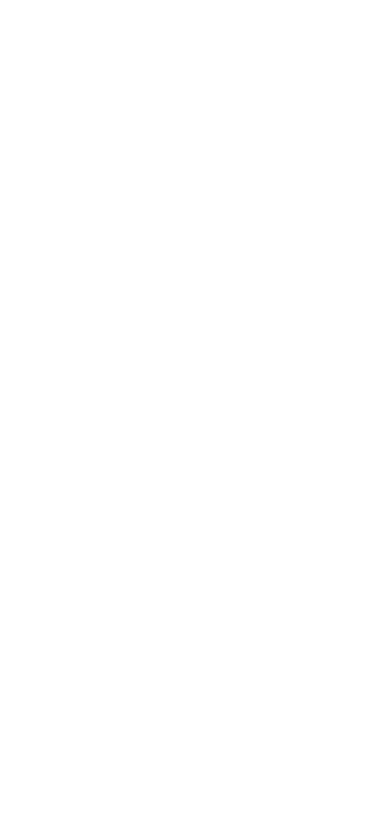
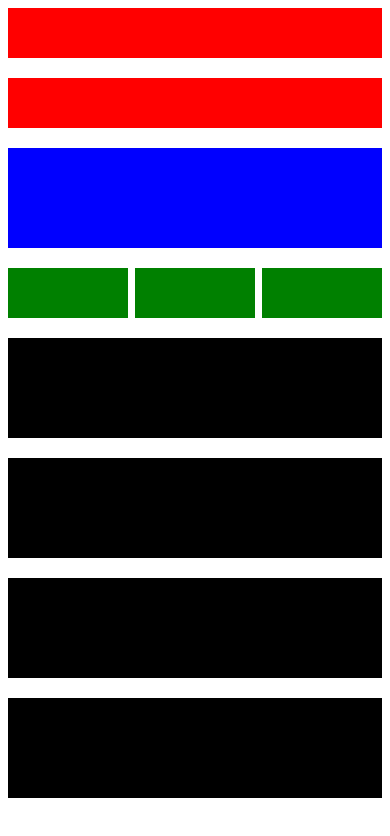
Before and after one commit to wangyangping888/myobject, a plain HTML site: page iphone.html in a window 390 px wide. Drawn offline with Linux system fonts and the light colour scheme.

Commit message:
响应式页面修改

```diff
--- a/iphone.html
+++ b/iphone.html
@@ -3,7 +3,134 @@
 	<head>
 		<meta charset="UTF-8">
 		<title></title>
+		<style type="text/css">
+			.contain{
+				margin: 0 auto;
+				width: 1000px;
+			}
+			.clear:after {
+				display: block;
+				content: "";
+				clear: both;
+			}
+
+		    .left{
+				float: left;
+			}
+			.right{
+				float: right;
+			}
+		    .header .item{
+				background-color: red;
+				width:49% ;
+				height: 50px;
+			}
+			.header{
+				margin-bottom: 20px;
+			}
+			.center{
+				background-color: blue;
+				width: 100%;
+				height: 200px;
+				margin-bottom: 20px;
+			}
+			.center_bottom{
+
+				width: 100%;
+				margin-bottom: 20px;
+
+
+			}
+			.center_left{
+				background-color: green;
+				width: 32%;
+				height: 50px;
+			}
+			.center_middle{
+				background-color: green;
+				width: 32%;
+				height: 50px;
+				margin-left: 2%;
+			}
+			.center_right{
+				background-color: green;
+				width: 32%;
+				height: 50px;
+				margin-left:2% ;
+			}
+			.bottom .item {
+				float: left;
+				height: 100px;
+				background-color: black;
+				width: 23%;
+				margin-right: 2.66%;
+			}
+			.bottom .item:last-child {
+				margin-right: 0;
+			}
+            @media only screen and (max-width:1024px) {
+				.contain {
+					width: 100%;
+				}
+				.header {
+					margin-bottom: 0;
+				}
+				.header .item {
+					width: 100%;
+					margin-right: 0;
+					margin-bottom: 20px;
+				}
+				.center {
+					height: 100px;
+				}
+				.center_bottom {
+					margin-bottom: 20px;
+				}
+				.center_bottom section {
+					width: 100%;
+					margin-right: 0;
+					margin-bottom: 20px;
+				}
+				.bottom .item {
+					width: 49%;
+					margin-right: 2%;
+					margin-bottom: 20px;
+				}
+				.bottom .item:nth-child(2n) {
+					margin-right: 0;
+				}
+			}
+			@media only screen and (max-width:768px) {
+				.center_bottom{
+					margin-bottom: 20px;
+				}
+				.bottom .item {
+					width: 100%;
+					margin-right: 0;
+					margin-bottom: 20px;
+				}
+			}
+
+		</style>
 	</head>
 	<body>
+		<div class="contain">
+			<div class="header clear">
+				<div class="item left"></div>
+				<div class="item right"></div>
+			</div>
+			<div class="center"></div>
+			<div class="center_bottom clear">
+				<div class="center_left left"></div>
+				<div class="center_middle left"></div>
+				<div class="center_right left"></div>
+			</div>
+			<div class="bottom ">
+				<div class="item"></div>
+				<div class="item"></div>
+				<div class="item"></div>
+				<div class="item"></div>
+			</div>
+		</div>
 	</body>
 </html>
```
Also changed, not shown: PC.html (deleted, +0 -9 lines).
